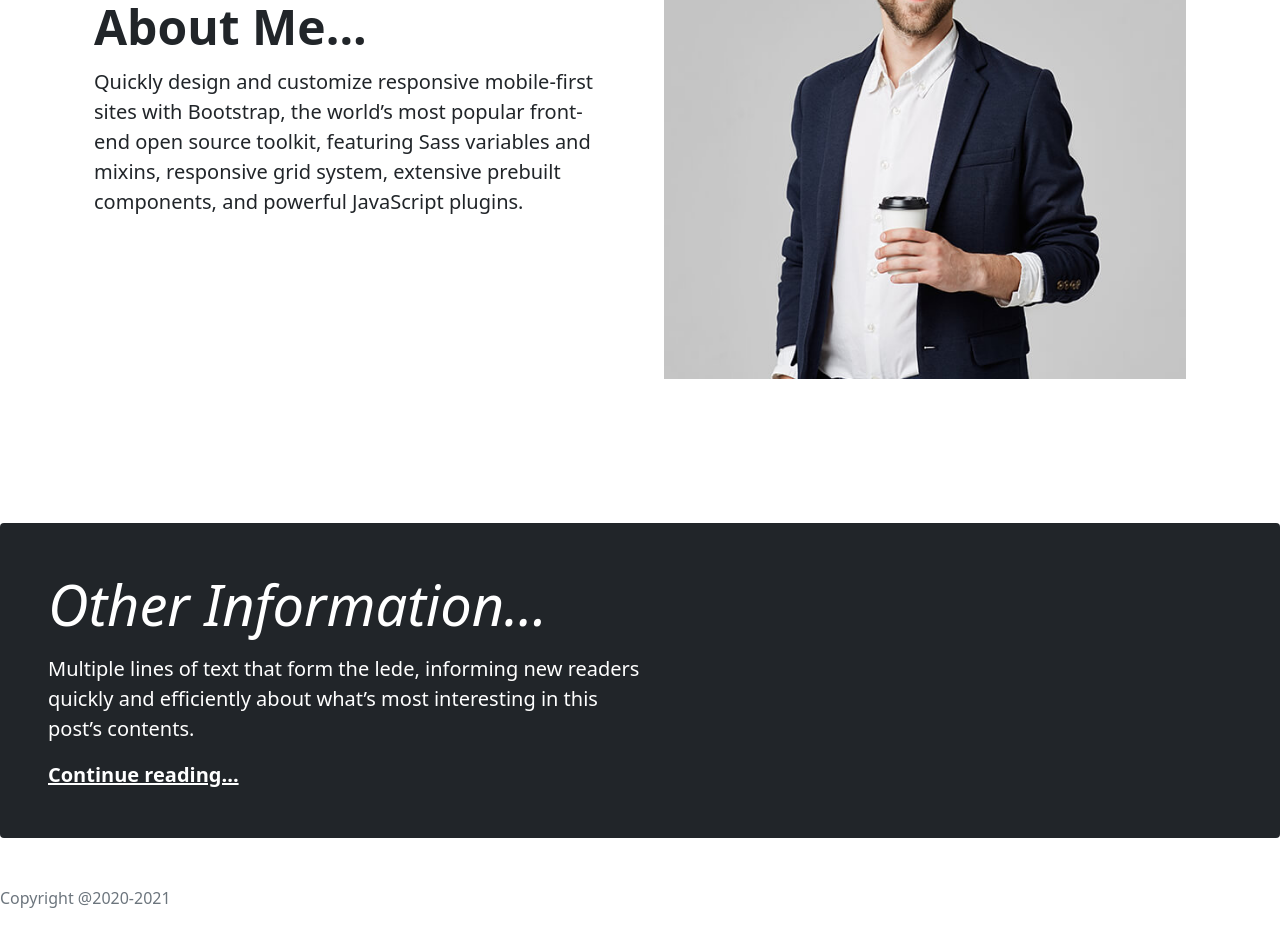
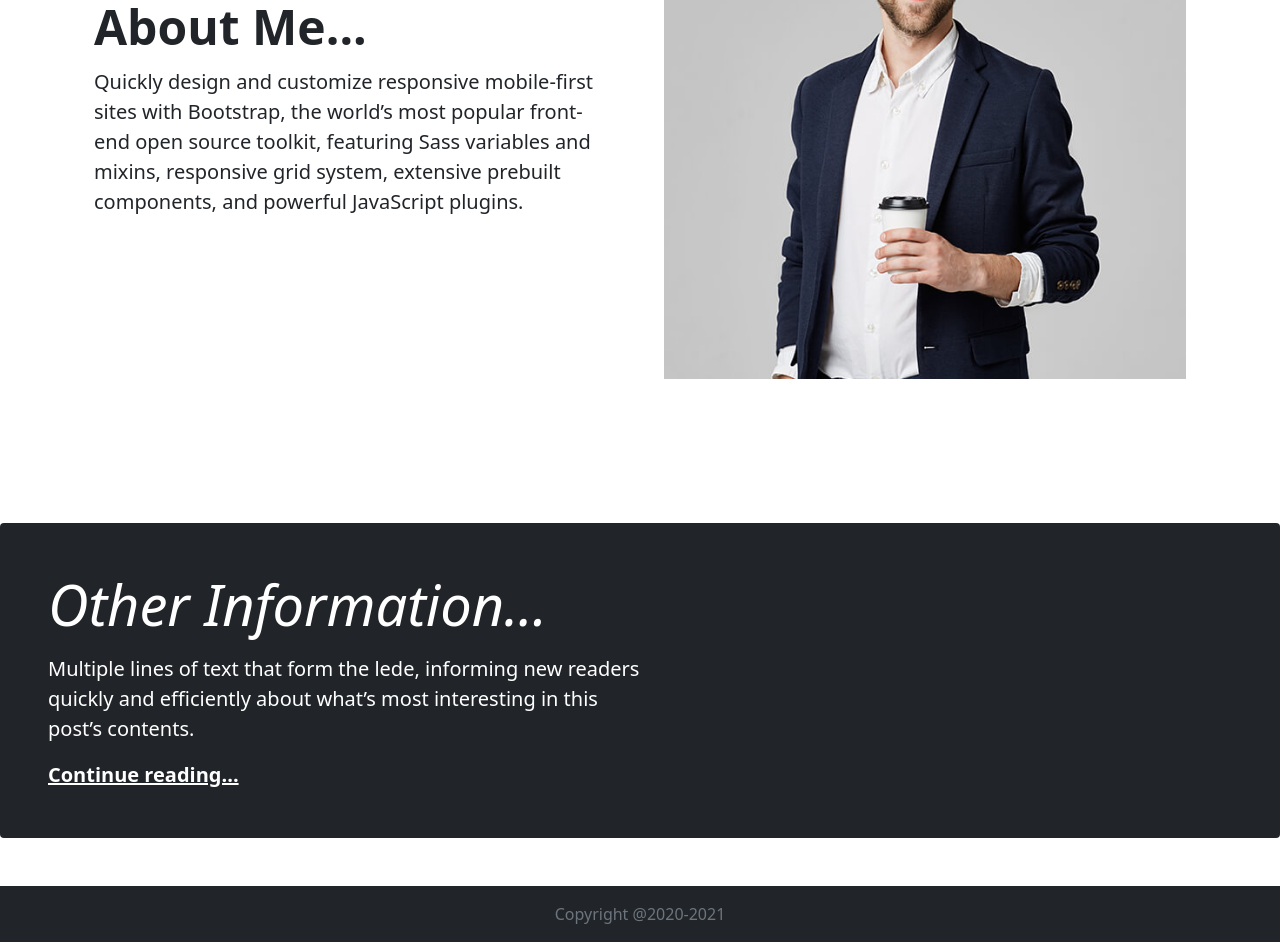
Before and after one commit to rjcode01/rJCoder, a plain HTML site: page about.html in a window 1280 px wide. Shown: the part 295-1237 px from the top of the page. Before the commit the page ends 1205 px from the top, so only its background shows below. Drawn offline with nearby package versions, Linux system fonts and the light colour scheme.

Commit message:
Update about.html

```diff
--- a/about.html
+++ b/about.html
@@ -10,6 +10,7 @@
     <!-- Bootstrap CSS -->
     <link href="https://cdn.jsdelivr.net/npm/bootstrap@5.0.2/dist/css/bootstrap.min.css" rel="stylesheet"
         integrity="sha384-EVSTQN3/azprG1Anm3QDgpJLIm9Nao0Yz1ztcQTwFspd3yD65VohhpuuCOmLASjC" crossorigin="anonymous">
+    <link rel="stylesheet" href="responsive.css">
 
     <title>About -rJCoder</title>
 
```
